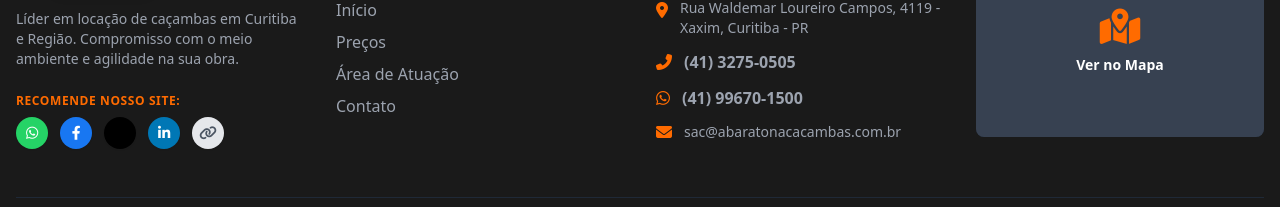
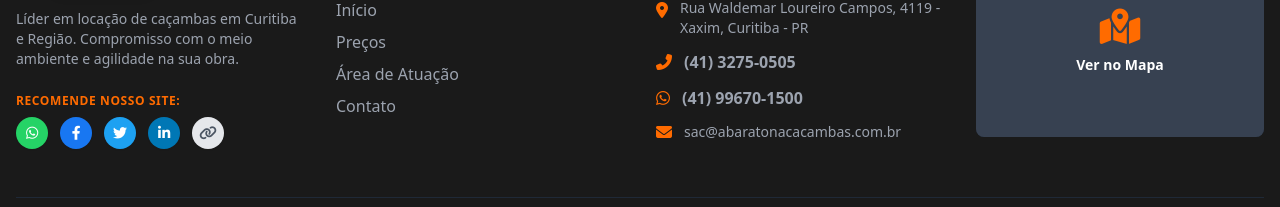
Before and after one commit to supremapix/A-Baratona, a React (Vite) app: page / in a window 1280 px wide. Shown: the part 6203-6410 px from the top of the page. Built offline with nearby package versions, Linux system fonts and the light colour scheme.

Commit message:
fix(ShareButtons): Update Twitter button icon and color
Changed the Twitter share button to use the blue color and bird icon, aligning with recent branding updates. Removed the "X" specific icon and text for broader compatibility.

```diff
--- a/components/ShareButtons.tsx
+++ b/components/ShareButtons.tsx
@@ -68,16 +68,16 @@ const ShareButtons: React.FC<ShareButtonsProps> = ({
         <i className="fab fa-facebook-f"></i>
       </a>
 
-      {/* Twitter / X */}
+      {/* Twitter - Changed to Blue / Bird Icon based on feedback */}
       <a
         href={links.twitter}
         target="_blank"
         rel="noopener noreferrer"
-        className={`${buttonBaseClass} ${sizeClass} bg-black text-white hover:bg-gray-800`}
-        title="Compartilhar no X (Twitter)"
-        aria-label="Compartilhar no X"
+        className={`${buttonBaseClass} ${sizeClass} bg-[#1DA1F2] text-white hover:bg-[#0c85d0]`}
+        title="Compartilhar no Twitter"
+        aria-label="Compartilhar no Twitter"
       >
-        <i className="fab fa-x-twitter"></i>
+        <i className="fab fa-twitter"></i>
       </a>
 
       {/* LinkedIn */}
```
